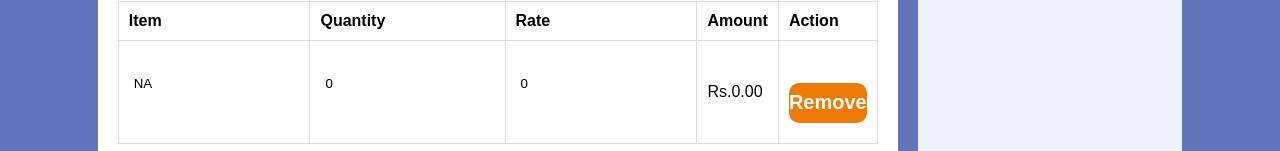
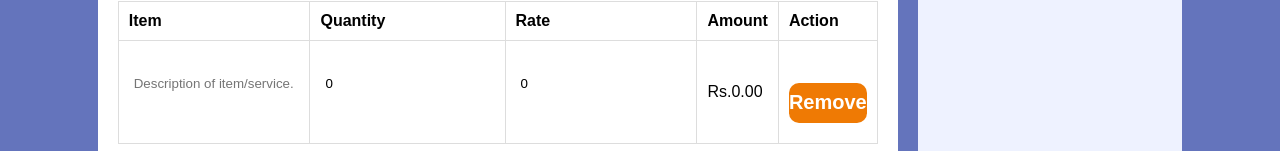
Before and after one commit to yadavsantu/SmartInvoice, a Vue app in the folder vue-frontend/: page / in a window 1280 px wide. Shown: the part 649-800 px from the top of the page. Built offline with nearby package versions, Linux system fonts and the light colour scheme.

Commit message:
Frontend validation is applied to downoad invoice button

```diff
--- a/vue-frontend/src/pages/Dash_Board.vue
+++ b/vue-frontend/src/pages/Dash_Board.vue
@@ -210,7 +210,7 @@ export default {
       amountPaid: 0,
       items: [
         {
-          description: "NA",
+          description: "",
           quantity: 0,
           rate: 0,
           amount: 0,
@@ -324,8 +324,42 @@ export default {
       }
     },
     downloadInvoice() {
+  // Step 1: Perform validation checks and update errors object
+  this.errors = {
+    invoiceNumber: this.invoiceNumber === "" || !Number.isInteger(Number(this.invoiceNumber)) ? "Invoice Number must be an integer" : false,
+    from: this.from === "" || !/^[a-zA-Z\s]+$/.test(this.from) ? "Sender's name can only contain alphabets" : false,
+    billTo: this.billTo === "" ? "Receiver's name is required" : false,
+    shipTo: this.shipTo === "" ? "Shipping address is required" : false,
+    date: this.date === "" ? "Date is required" : false,
+    paymentTerms: this.paymentTerms === "" ? "Payment Terms are required" : false,
+    dueDate: this.dueDate === "" ? "Due Date is required" : false,
+    discount: this.discount < 0 ? "Discount cannot be negative" : false,
+    taxRate: this.taxRate < 0 ? "Tax rate cannot be negative" : false,
+    items: this.items.map((item) => ({
+      description: item.description === "" ? "Description is required" : false,
+      quantity: item.quantity <= 0 ? "Quantity must be greater than 0" : false,
+      rate: item.rate <= 0 ? "Rate must be greater than 0" : false,
+    })),
+  };
+
+  // Step 2: Check for top-level errors (general fields)
+  const hasTopLevelErrors = Object.values(this.errors).some(
+    (error) => error && !Array.isArray(error)
+  );
+
+  // Step 3: Check for item-specific errors
+  const hasItemErrors = this.errors.items.some((itemErrors) =>
+    Object.values(itemErrors).some((error) => error)
+  );
+
+  // Step 4: If there are any errors, stop the PDF generation and alert the user
+  if (hasTopLevelErrors || hasItemErrors) {
+    alert("Please fill all required fields!");
+    return; // Stop execution if validation fails
+  }
+
+  // Step 5: PDF generation if no errors
   try {
-
     const doc = new jsPDF();
     const pageWidth = doc.internal.pageSize.getWidth();
     const pageHeight = doc.internal.pageSize.getHeight();
@@ -358,7 +392,6 @@ export default {
     // setting font size and font type
     doc.setFontSize(10);
     doc.setFont("helvetica", "normal");
-
 
     // Invoice Details
     yPosition = margin + 20;
```
Lines whose indentation alone changed are shown as unchanged.
